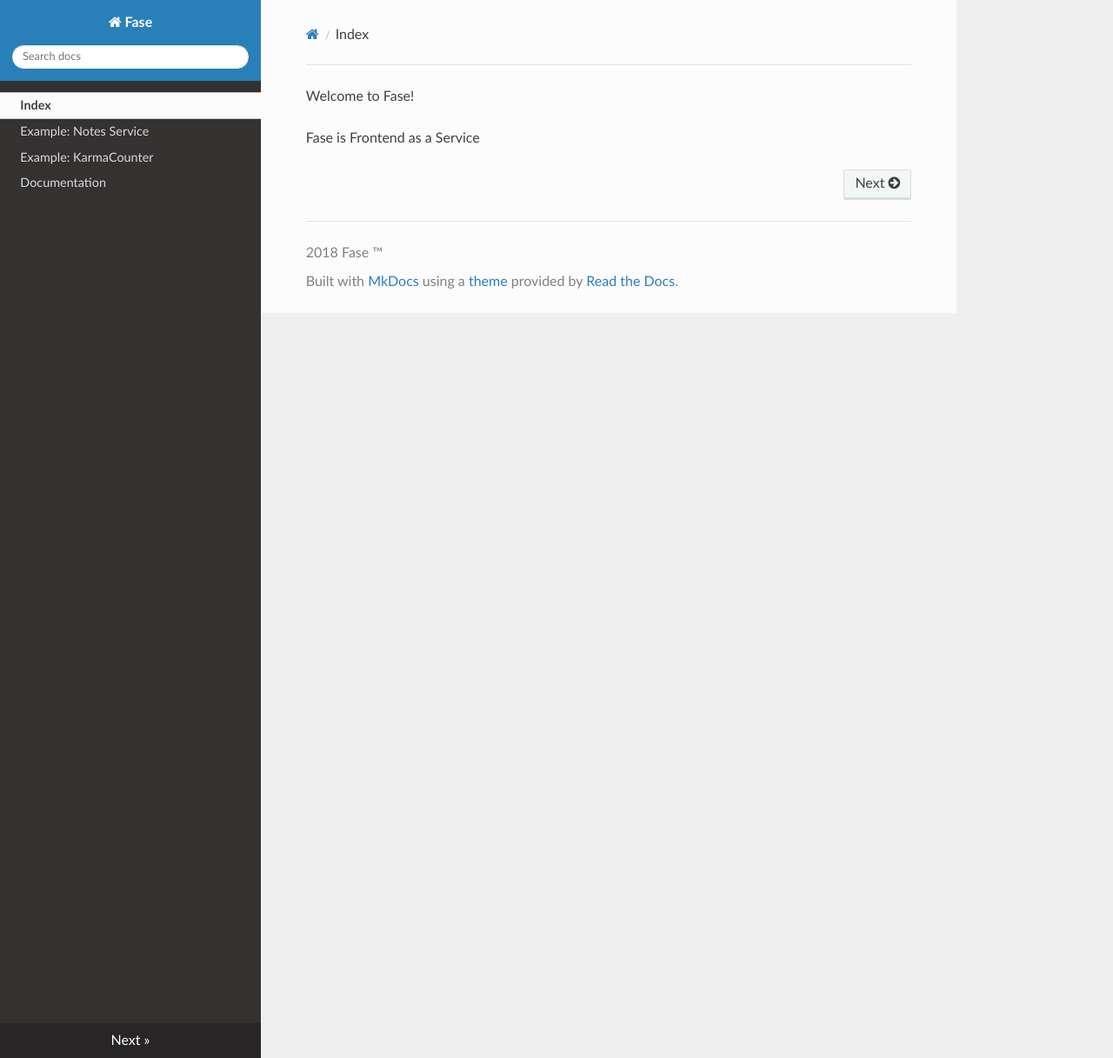
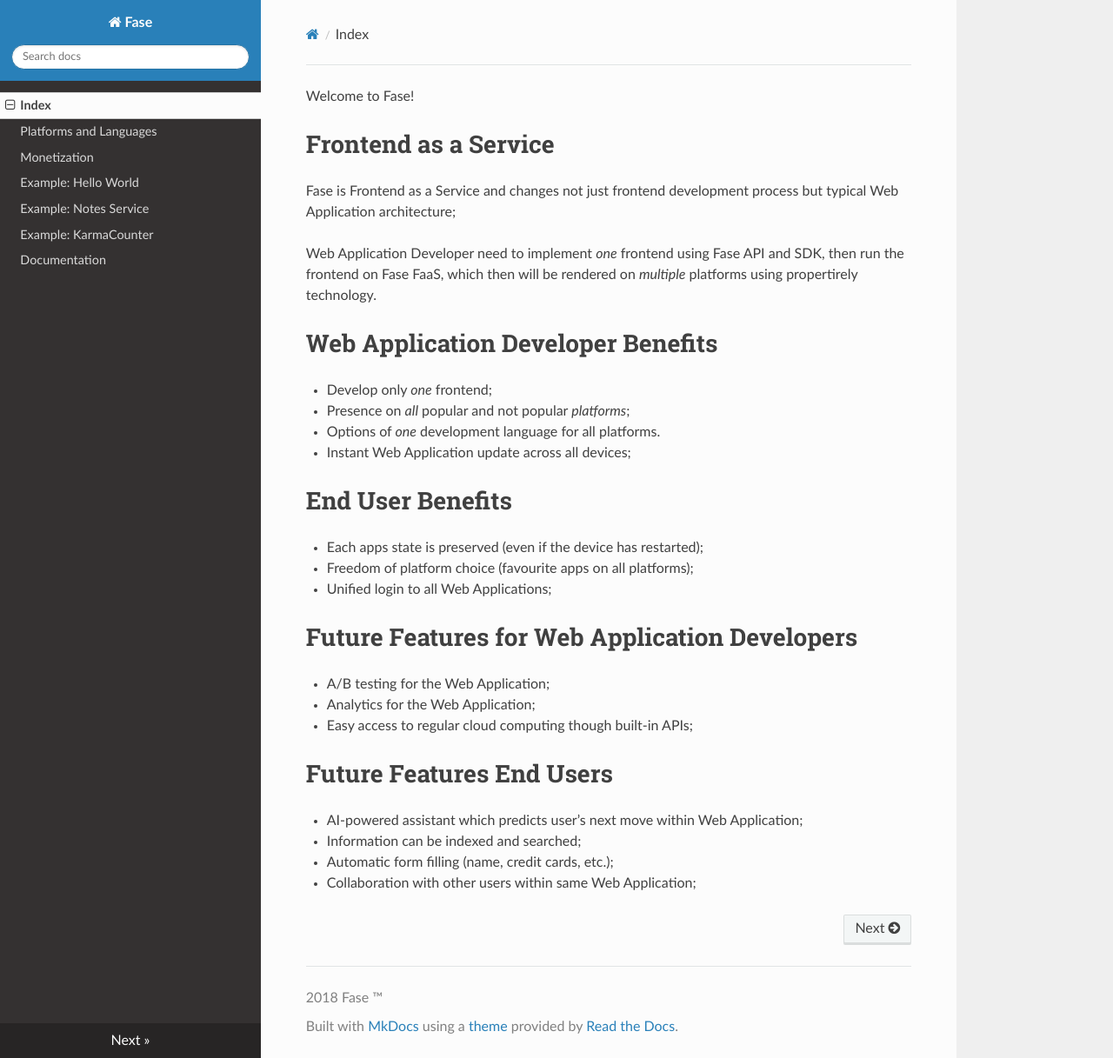
Before and after one commit to igushev/fase_docs, an MkDocs documentation site: the page built from docs/index.md, in a window 1280 px wide and 1217 px high. Shown: the whole window at 87% size. Built offline with MkDocs 1.6.1, drawn with Linux system fonts in a browser that asks for light colours; nearby versions of some CDN libraries.

Commit message:
Adding more information and hello_world.md

```diff
--- a/docs/index.md
+++ b/docs/index.md
@@ -1,3 +1,35 @@
 Welcome to Fase!
 
-Fase is Frontend as a Service
+# Frontend as a Service
+
+Fase is Frontend as a Service and changes not just frontend development process but typical Web Application
+architecture;
+
+Web Application Developer need to implement _one_ frontend using Fase API and SDK, then run the frontend on Fase FaaS,
+which then will be rendered on _multiple_ platforms using propertirely technology.
+
+# Web Application Developer Benefits
+
+  * Develop only _one_ frontend;
+  * Presence on _all_ popular and not popular _platforms_;
+  * Options of _one_ development language for all platforms.
+  * Instant Web Application update across all devices;
+
+# End User Benefits
+
+  * Each apps state is preserved (even if the device has restarted);
+  * Freedom of platform choice (favourite apps on all platforms);
+  * Unified login to all Web Applications;
+
+# Future Features for Web Application Developers
+
+  * A/B testing for the Web Application;
+  * Analytics for the Web Application;
+  * Easy access to regular cloud computing though built-in APIs;
+
+# Future Features End Users
+
+  * AI-powered assistant which predicts user’s next move within Web Application;
+  * Information can be indexed and searched;
+  * Automatic form filling (name, credit cards, etc.);
+  * Collaboration with other users within same Web Application;
--- a/mkdocs.yml
+++ b/mkdocs.yml
@@ -3,6 +3,9 @@ site_url: http://fase.io/
 copyright: 2018 Fase &trade;
 nav:
     - 'Index': 'index.md'
+    - 'Platforms and Languages': 'roadmap.md'
+    - 'Monetization': 'monetization.md'
+    - 'Example: Hello World': 'hello_world.md'
     - 'Example: Notes Service': 'notes_service.md'
     - 'Example: KarmaCounter': 'karmacounter.md'
     - 'Documentation': 'documentation.md'
```
Also changed, not shown: docs/hello_world.md (added, +44 -0 lines), docs/monetization.md (added, +7 -0 lines), docs/notes_service.md (+1 -1 lines), docs/roadmap.md (added, +26 -0 lines), docs/images/android_hello_world/greeting.png (added), docs/images/android_hello_world/initial.png (added), docs/images/android_hello_world/initial_entered.png (added), docs/images/ios_hello_world/greeting.png (added), docs/images/ios_hello_world/initial.png (added), docs/images/ios_hello_world/initial_entered.png (added).
